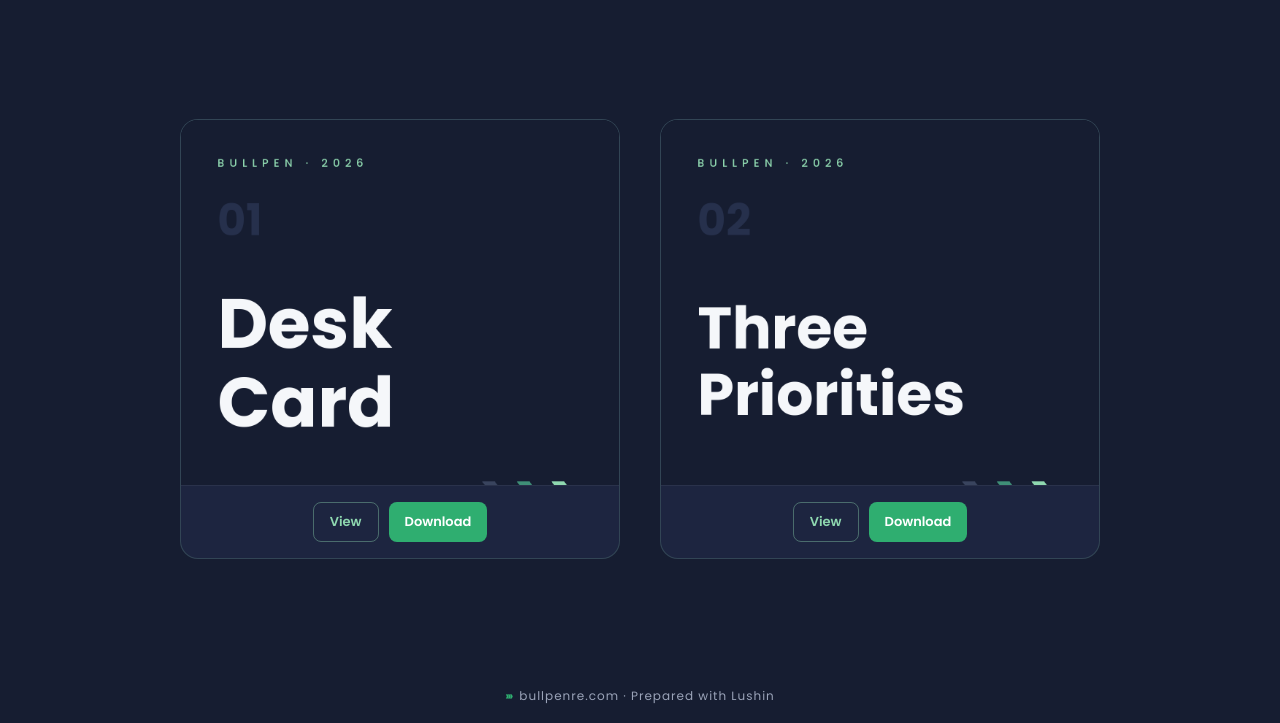
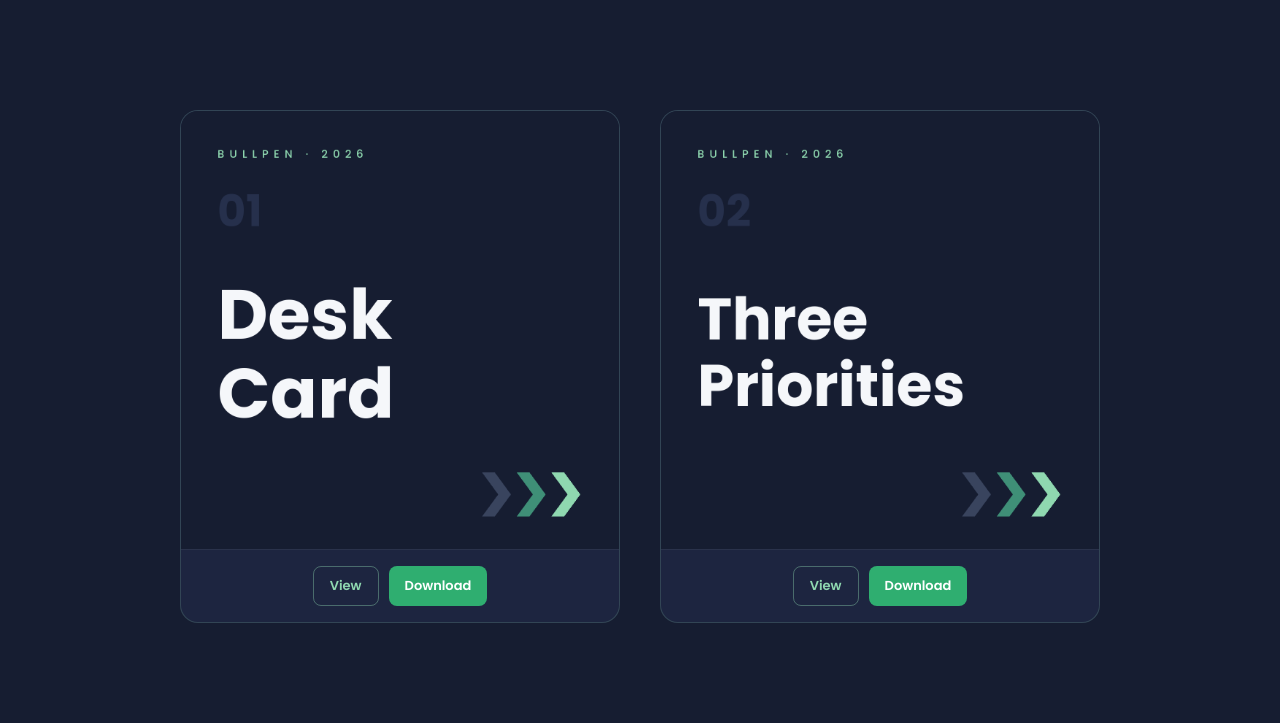
Before and after one commit to lushin-inc/BP-Goals-Priorities, a plain HTML site: page index.html in a window 1280 px wide. Shown: the part 77-800 px from the top of the page. Drawn offline with Linux system fonts and the light colour scheme.

Commit message:
Add files via upload

```diff
--- a/index.html
+++ b/index.html
@@ -50,7 +50,6 @@
   }
   .card {
     width: min(440px, 90vw);
-    aspect-ratio: 1 / 1;
     background: var(--navy-card);
     border: 1px solid rgba(143, 216, 176, 0.18);
     border-radius: 18px;
@@ -65,20 +64,16 @@
     box-shadow: 0 16px 40px rgba(0,0,0,0.4);
   }
   .card .preview {
-    flex: 1;
+    aspect-ratio: 1 / 1;
     cursor: pointer;
     overflow: hidden;
-    display: flex;
-    align-items: center;
-    justify-content: center;
     background: #0f1424;
-    min-height: 0;
   }
   .card .preview img {
     width: 100%;
     height: 100%;
+    display: block;
     object-fit: cover;
-    object-position: top center;
   }
   .card .bar {
     display: flex;
@@ -105,15 +100,6 @@
   .btn-view:hover { background: rgba(143,216,176,0.1); }
   .btn-dl { background: var(--green); color: #fff; }
   .btn-dl:hover { background: #279160; }
-  footer {
-    text-align: center;
-    padding: 18px;
-    font-size: 12px;
-    color: var(--muted);
-    letter-spacing: 1px;
-  }
-  footer .chev { color: var(--green); font-weight: 700; letter-spacing: -2px; margin-right: 8px; }
-
   /* Lightbox */
   .overlay {
     position: fixed;
@@ -189,8 +175,6 @@
   </div>
 </main>
 
-<footer><span class="chev">&rsaquo;&rsaquo;&rsaquo;</span>bullpenre.com · Prepared with Lushin</footer>
-
 <div class="overlay" id="overlay-desk" onclick="closeOverlays(event)">
   <button class="close" aria-label="Close">&times;</button>
   <img src="desk-card.png" alt="Bullpen Desk Card">
```
